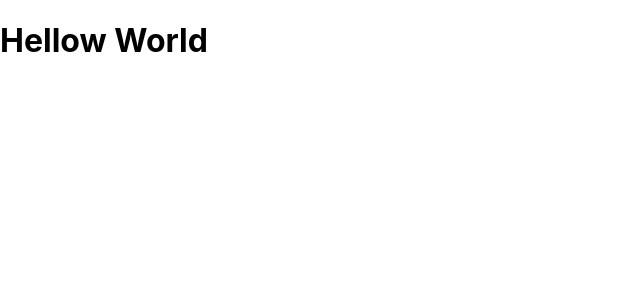
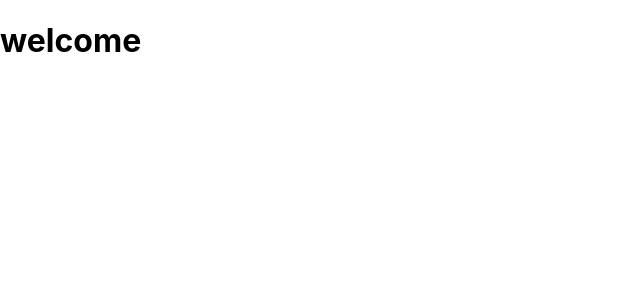
Before and after one commit to ronardj01/world-cooking-client, a React (Create React App) app: page / in a window 1280 px wide. Shown: the top 300 px of the page, without its empty margins (0-640 px from the left). Built offline with nearby package versions, Linux system fonts and the light colour scheme.

Commit message:
added react router dom

```diff
--- a/package.json
+++ b/package.json
@@ -8,6 +8,7 @@
     "@testing-library/user-event": "^12.8.3",
     "react": "^17.0.2",
     "react-dom": "^17.0.2",
+    "react-router-dom": "^5.2.1",
     "react-scripts": "4.0.3",
     "web-vitals": "^1.1.2"
   },
--- a/src/App.js
+++ b/src/App.js
@@ -1,10 +1,20 @@
 import "./App.css";
+import { BrowserRouter as Router, Switch, Route } from "react-router-dom";
+import Signup from "./pages/authentication/Signup";
 
 function App() {
   return (
-    <div className="App">
-      <h1>Hellow World</h1>
-    </div>
+    <Router>
+      <div className="App">
+        <Switch>
+          <Route exact path="/">
+            <h1>welcome</h1>
+          </Route>
+
+          <Route path="/auth/signup" component={Signup} />
+        </Switch>
+      </div>
+    </Router>
   );
 }
 
```
Also changed, not shown: 1 other file (tests, documents, lock files or other folders).
